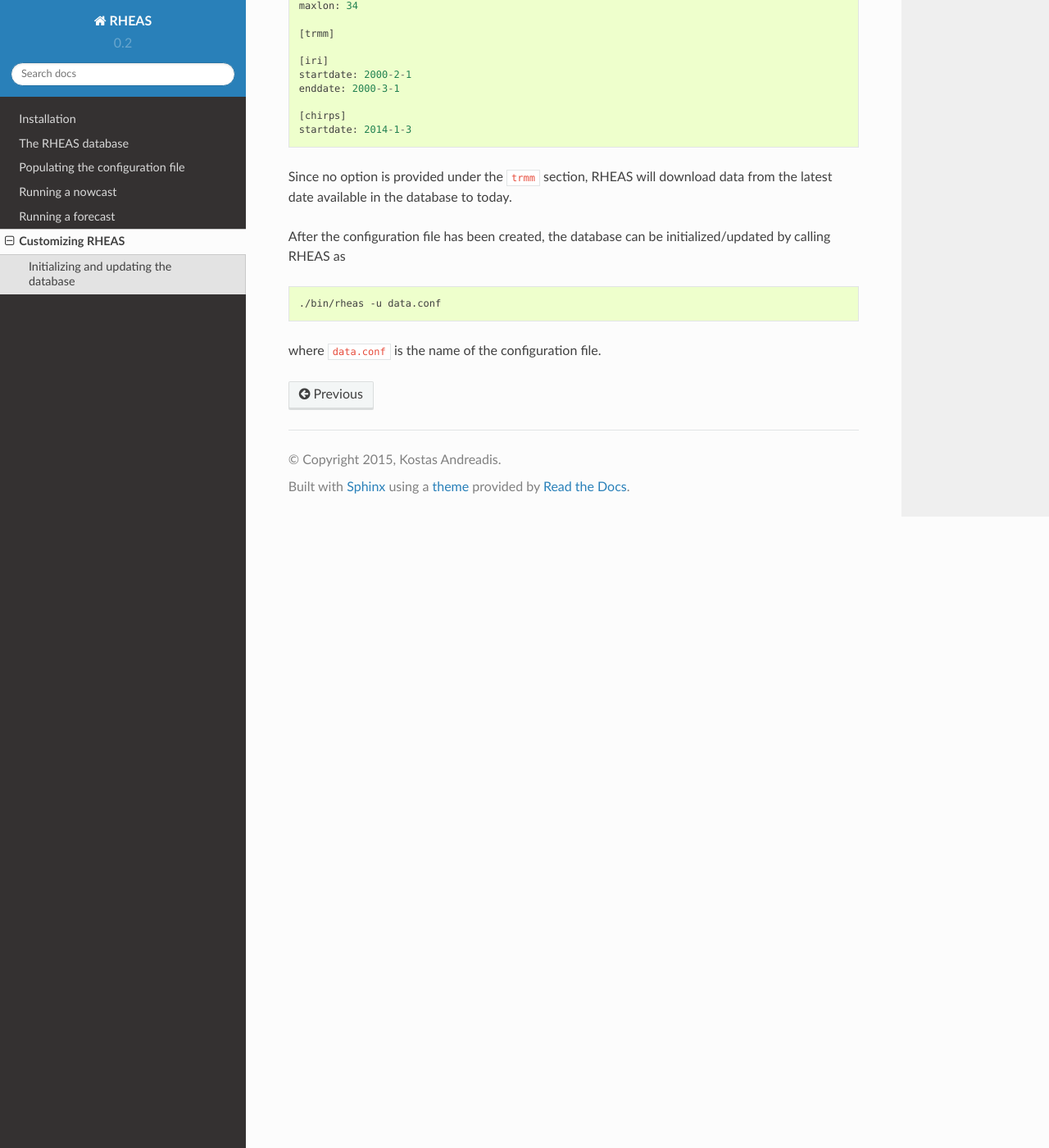
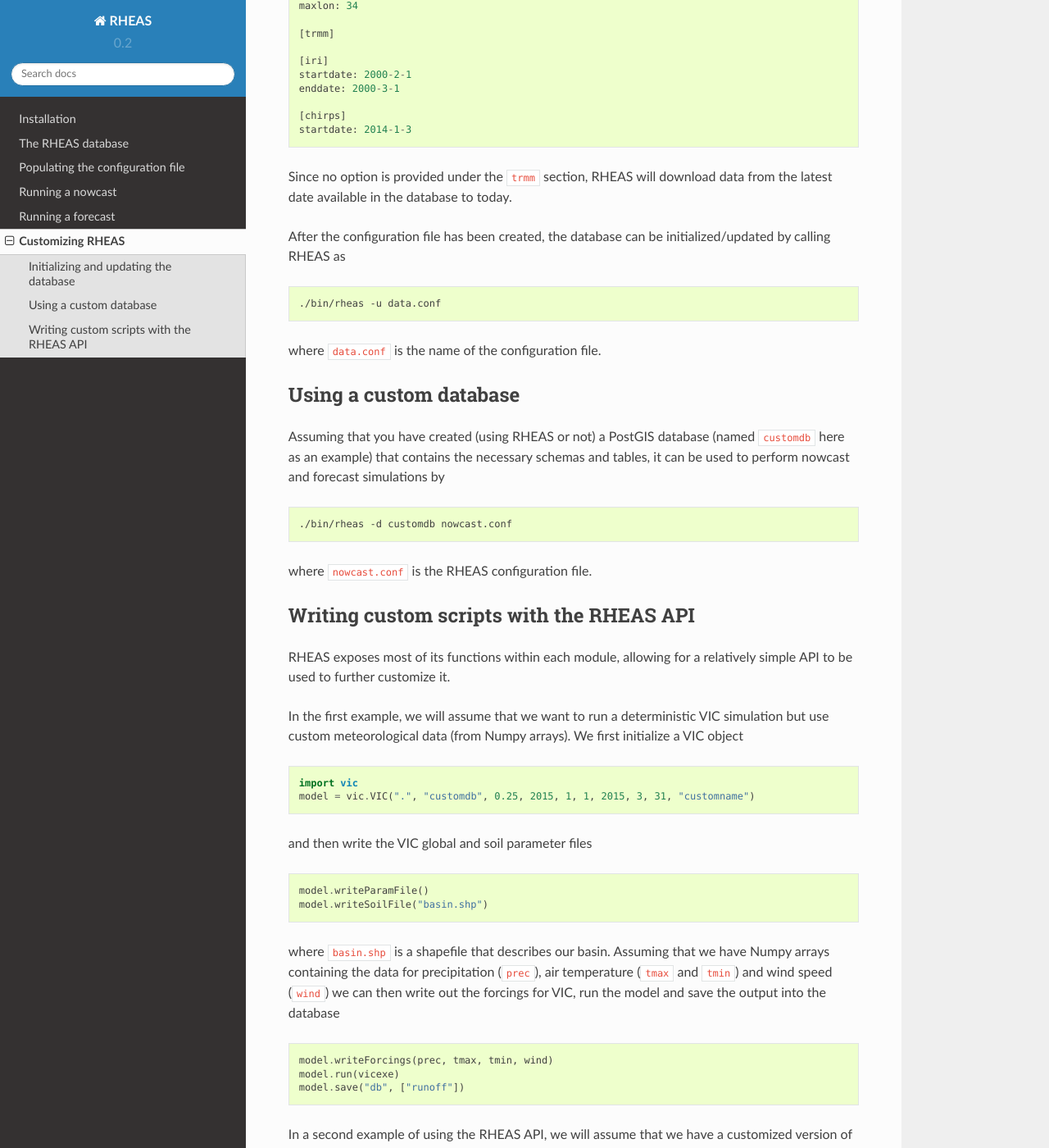
Before and after one commit to nasa/RHEAS, a Sphinx documentation site: the page built from doc/api.rst, in a window 1280 px wide and 1400 px high, scrolled down 930 px. Shown: the whole window at 82% size. Built offline with Sphinx 7.4.7 and the Read the Docs theme 2.0.0, drawn with Linux system fonts in a browser that asks for light colours; formulas are drawn with MathJax 3; some of the changed text lies outside the part shown.

Commit message:
Fixes #31. Updated documentation.

```diff
--- a/doc/api.rst
+++ b/doc/api.rst
@@ -53,3 +53,83 @@ After the configuration file has been created, the database can be initialized/u
 ./bin/rheas -u data.conf
 
 where ``data.conf`` is the name of the configuration file.
+
+
+Using a custom database
+------------------------------------------
+
+Assuming that you have created (using RHEAS or not) a PostGIS database (named ``customdb`` here as an example) that contains the necessary schemas and tables, it can be used to perform nowcast and forecast simulations by
+
+.. highlight:: bash
+
+::
+
+./bin/rheas -d customdb nowcast.conf
+
+where ``nowcast.conf`` is the RHEAS configuration file.
+
+
+Writing custom scripts with the RHEAS API
+--------------------------------------------
+
+RHEAS exposes most of its functions within each module, allowing for a relatively simple API to be used to further customize it.
+
+In the first example, we will assume that we want to run a deterministic VIC simulation but use custom meteorological data (from Numpy arrays). We first initialize a VIC object
+
+.. highlight:: python
+
+::
+
+   import vic
+   model = vic.VIC(".", "customdb", 0.25, 2015, 1, 1, 2015, 3, 31, "customname")
+
+and then write the VIC global and soil parameter files
+
+.. highlight:: python
+
+::
+
+   model.writeParamFile()
+   model.writeSoilFile("basin.shp")
+
+where ``basin.shp`` is a shapefile that describes our basin. Assuming that we have Numpy arrays containing the data for precipitation (``prec``), air temperature (``tmax`` and ``tmin``) and wind speed (``wind``) we can then write out the forcings for VIC, run the model and save the output into the database
+
+.. highlight:: python
+
+::
+
+   model.writeForcings(prec, tmax, tmin, wind)
+   model.run(vicexe)
+   model.save("db", ["runoff"])
+
+
+In a second example of using the RHEAS API, we will assume that we have a customized version of the DSSAT model (as an executable) that needs an additional line written in its configuration file. In order to achieve that, we will `decorate <https://wiki.python.org/moin/PythonDecorators>`_ the corresponding DSSAT class method and replace one of its parameters. We begin by initializing the DSSAT object
+
+.. highlight:: python
+
+::
+
+   model = dssat.DSSAT("customdb", "customname", 0.25, 2015, 1, 1, 2015, 3, 31, 40, vicoptions, "basin.shp", True)
+
+and then decorate the function ``writeConfigFile`` to change its behavior
+
+.. highlight:: python
+
+::
+
+   def addLineToConfig(func):
+       def wrapper(*args, **kwargs):
+           fname = func(args, kwargs)
+	   with open(fname, 'a') as fout:
+	        fout.write("Additional line with parameters")
+	return wrapper
+
+   model.writeConfigFile = addLineToConfig(model.writeConfigFile)
+
+Finally, we run the customized DSSAT model
+
+.. highlight:: python
+
+::
+
+   model.run("dssat_new.exe")
--- a/doc/configuration.rst
+++ b/doc/configuration.rst
@@ -151,5 +151,6 @@ DSSAT options
 ----------------------------------
 The options for the DSSAT model include:
 
-* ``shapefile``: a shapefile contains the areas (e.g. administrative boundaries) for which DSSAt will be run (*required*)
-* ``ensemble size``: the size of the ensemble to be used (*required*)
+* ``shapefile``: a shapefile contains the areas (e.g. administrative boundaries) for which DSSAT will be run (*required*)
+* ``ensemble size``: the size of the ensemble to be used (*optional*)
+* ``assimilate``: flag indicating whether to assimilate soil moisture and LAI observations (*optional*)
--- a/doc/forecast.rst
+++ b/doc/forecast.rst
@@ -110,11 +110,12 @@ These are all the necessary options to define our forecast simulation. Then we n
 
 .. compound::
 
-   and the ensemble size being the other required parameter. The forecasts from VIC are randomly paired with each of the DSSAT ensemble members in order to capture uncertainty both in the DSSAT model parameters and the hydroclimatological forcings. ::
+   and the ensemble size being another parameter that can optionally be set. The forecasts from VIC are randomly paired with each of the DSSAT ensemble members in order to capture uncertainty both in the DSSAT model parameters and the hydroclimatological forcings. Similarly to a nowcast, assimilation cna be enabled/disabled with an option. ::
 
     [dssat]
     shapefile: data/tests/basin.shp
     ensemble size: 50
+    assimilate: no
 
 Finally, let's run the system (inside the ``rheas`` directory)
 
```
Also changed, not shown: doc/database.rst (+17 -13 lines), doc/installation.rst (+20 -2 lines), doc/nowcast.rst (+12 -3 lines), 1 other file.
